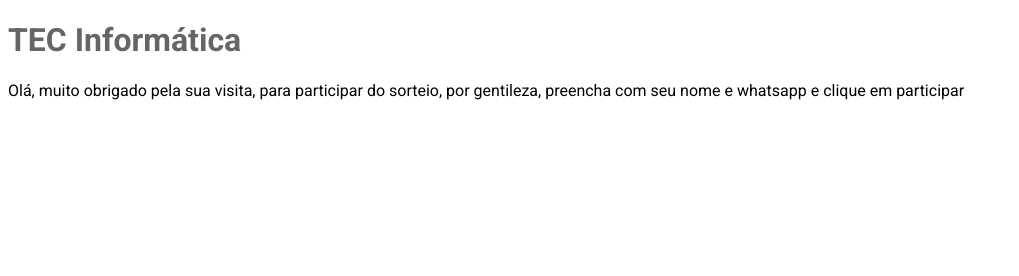
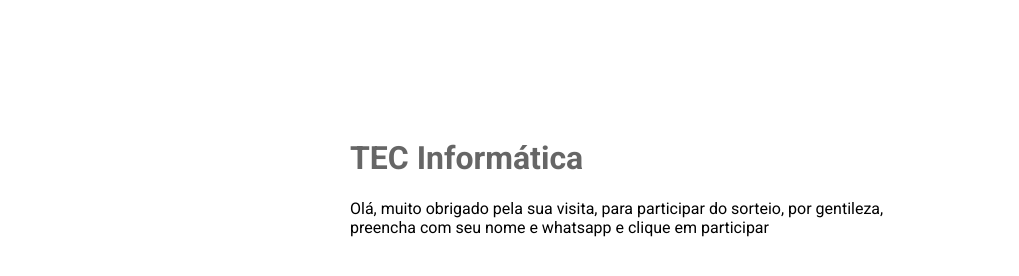
Before and after one commit to alessandrostein/tecinformatica, a plain HTML site: page sorteio.html in a window 1280 px wide. Shown: the whole page, without its empty margins (0-1019 px from the left). Drawn offline with Linux system fonts and the light colour scheme.

Commit message:
Fix container

```diff
--- a/sorteio.html
+++ b/sorteio.html
@@ -17,11 +17,21 @@
     <link rel="stylesheet" href="stylesheets/site.css">
   </head>
   <body>
-    <h1>TEC Informática</h1>
 
-    <p>
-      Olá, muito obrigado pela sua visita, para participar do sorteio,
-      por gentileza, preencha com seu nome e whatsapp e clique em participar
-    </p>
+    <div class="page-conteiner">
+      <div class="page-content">
+        <div class="box">
+          <div class="box-profile">
+
+            <h1>TEC Informática</h1>
+
+            <p>
+              Olá, muito obrigado pela sua visita, para participar do sorteio,
+              por gentileza, preencha com seu nome e whatsapp e clique em participar
+            </p>
+          </div>
+        </div>
+      </div>
+    </div>
   </body>
 </html>
```
